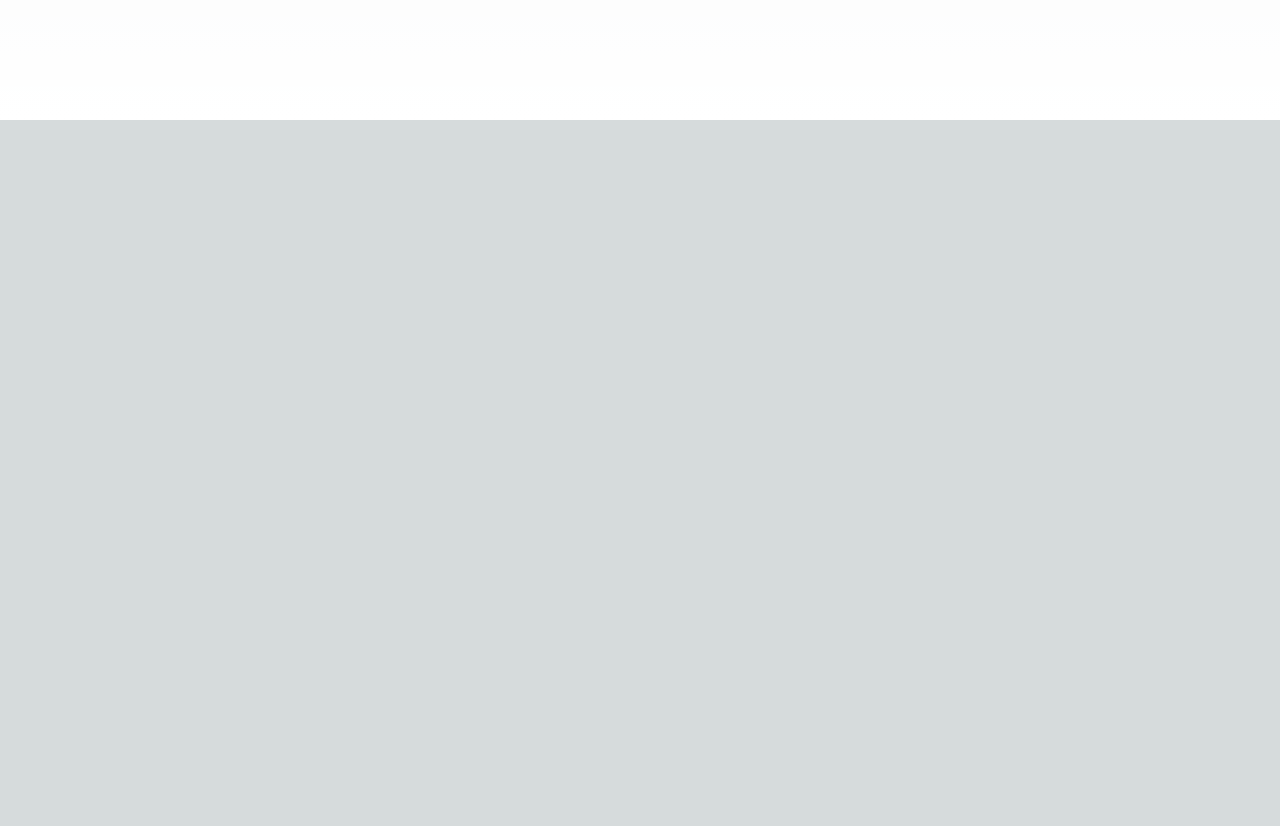
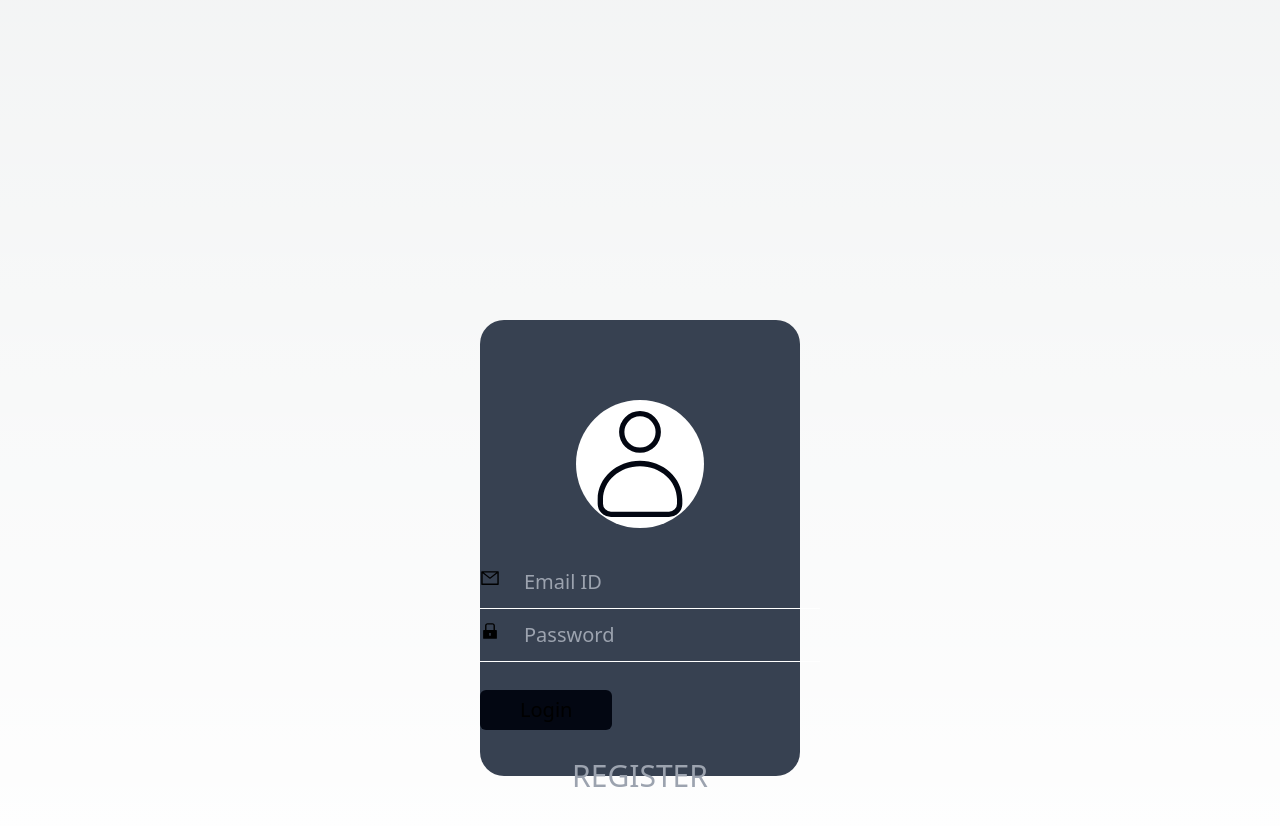
Before and after one commit to Pritesh-0/SEJP, a Next.js app: page / in a window 1280 px wide. Shown: the part 2280-3106 px from the top of the page. Before the commit the page ends 2400 px from the top, so only its background shows below. Built offline with nearby package versions, Linux system fonts and the light colour scheme.

Commit message:
updated dependencies

```diff
--- a/package.json
+++ b/package.json
@@ -10,6 +10,7 @@
   },
   "dependencies": {
     "autoprefixer": "10.4.14",
+    "axios": "^1.3.5",
     "eslint": "8.38.0",
     "eslint-config-next": "13.3.0",
     "next": "13.3.0",
--- a/src/pages/index.js
+++ b/src/pages/index.js
@@ -19,7 +19,7 @@ export default function Home() {
       </div>
       <Jobs/>
       <About/>
-      {/* <Login/>   */}
+      <Login/>
 
 
     </main>
```
Also changed, not shown: src/pages/api/index.js (renamed from src/pages/api/hello.js), 1 other file (tests, documents, lock files or other folders).
